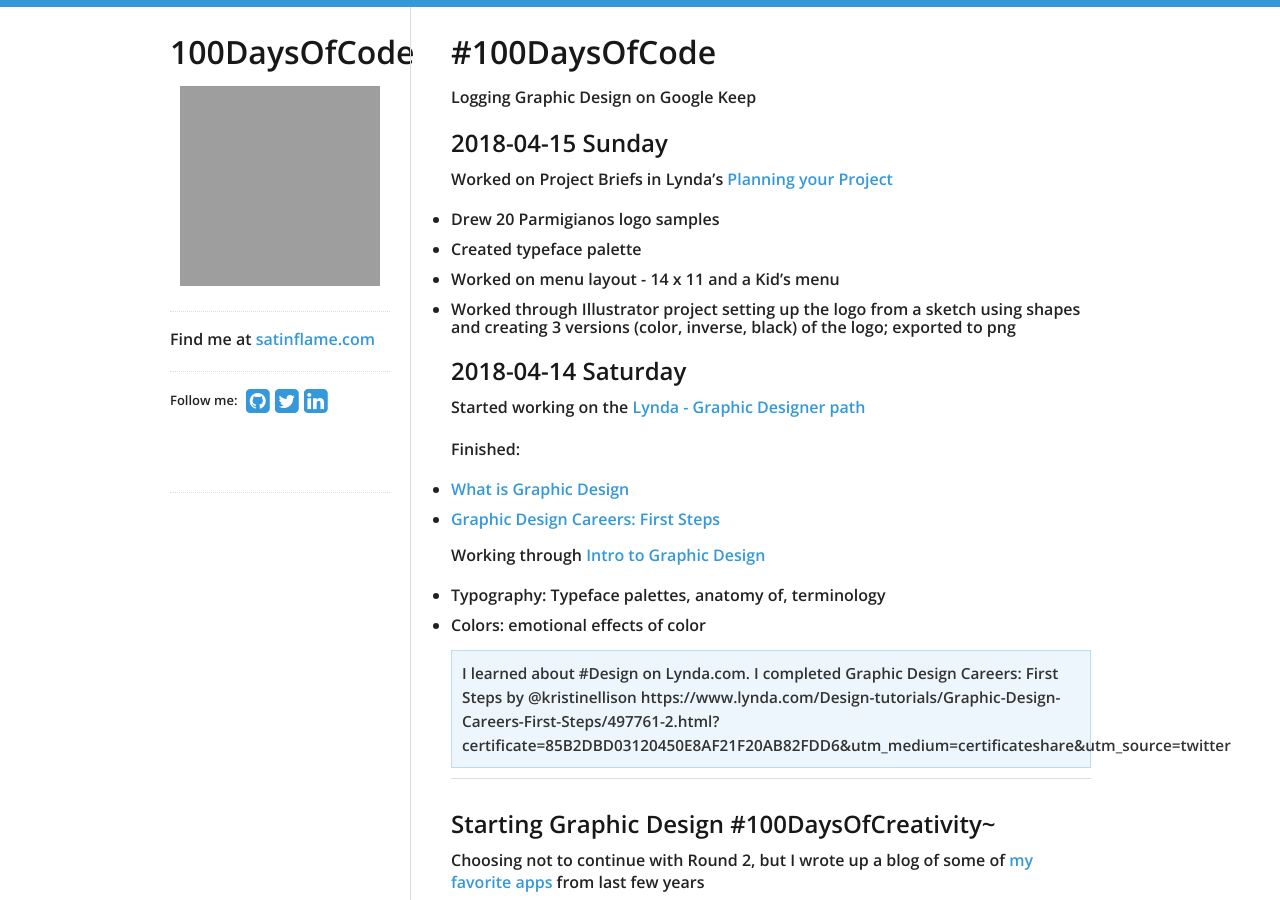
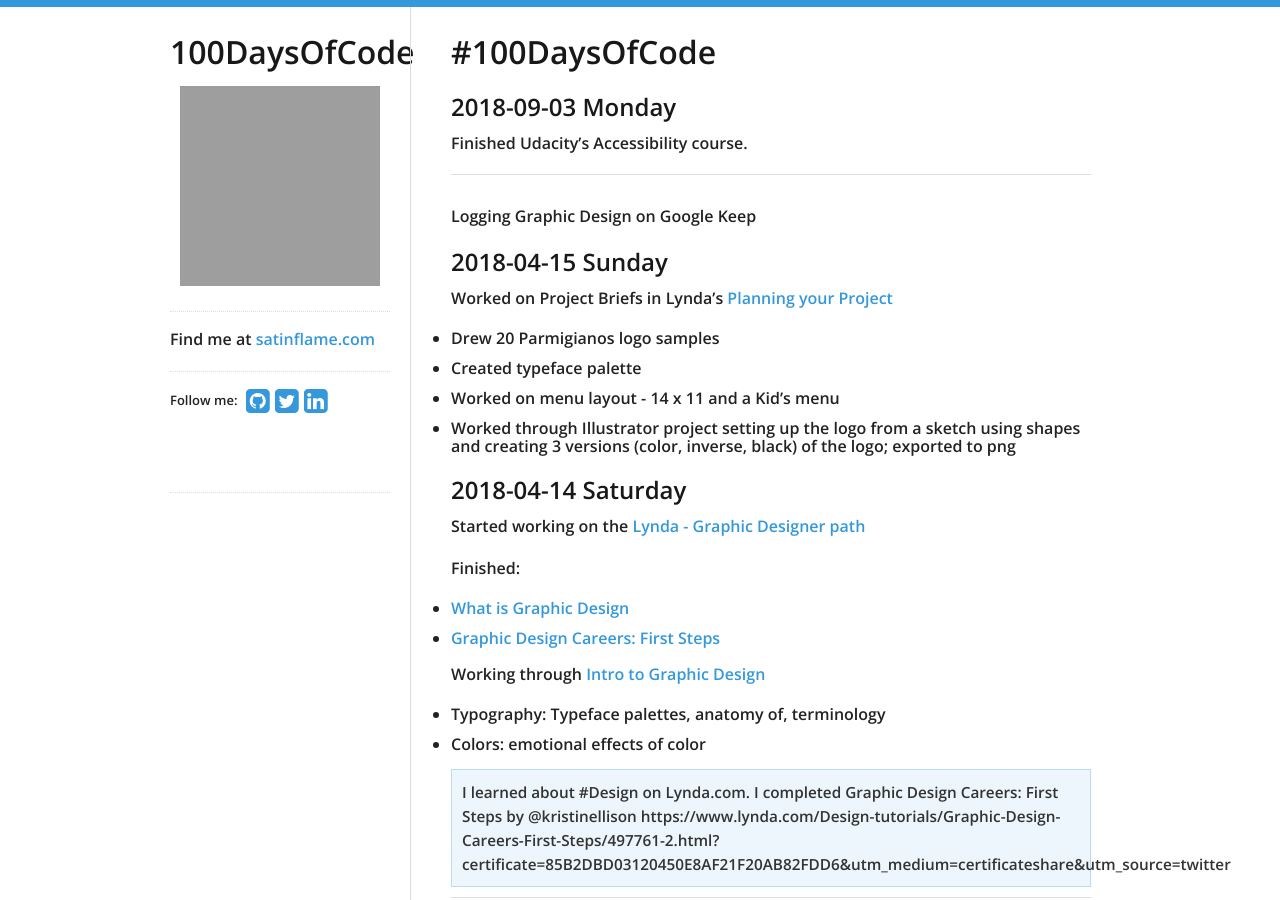
Before and after one commit to virtual/100daysofcode, a Jekyll site: the page built from index.md, in a window 1280 px wide and 900 px high. Built offline with Jekyll 4.4.1, drawn with Linux system fonts in a browser that asks for light colours; nearby versions of some CDN libraries; our own code applies the rules of GitHub Pages for plain Markdown files; grey boxes are pictures that could not be loaded.

Commit message:
Update index.md

```diff
--- a/index.md
+++ b/index.md
@@ -1,4 +1,10 @@
 # #100DaysOfCode
+
+## 2018-09-03 Monday
+
+Finished Udacity's Accessibility course.
+
+-------------
 
 Logging Graphic Design on Google Keep
 
```
